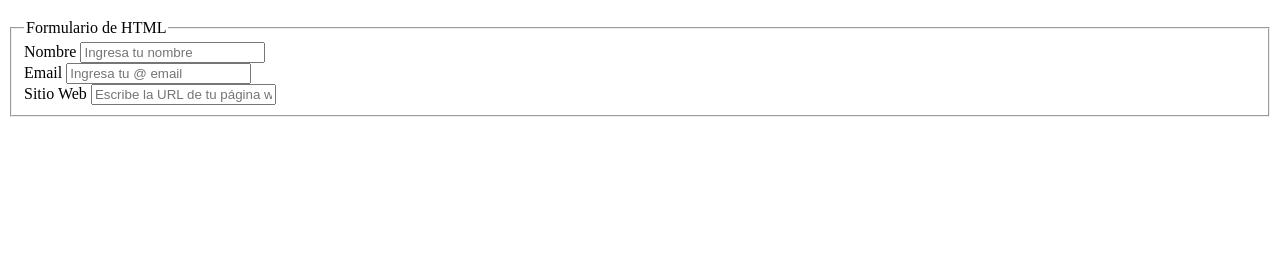
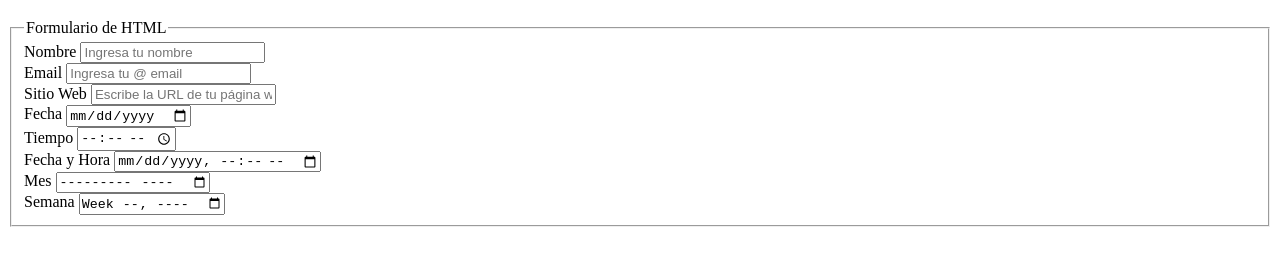
Before and after one commit to salvadorpulido-commits/salvadorpulido-commits.github.io, a plain HTML site: page EjerciciosHtml/Boletin02/Ej5_form_de_prueba_html5.html in a window 1280 px wide. Shown: the part 61-326 px from the top of the page. Drawn offline with Linux system fonts and the light colour scheme.

Commit message:
ejercicio 5 html

```diff
--- a/EjerciciosHtml/Boletin02/Ej5_form_de_prueba_html5.html
+++ b/EjerciciosHtml/Boletin02/Ej5_form_de_prueba_html5.html
@@ -47,6 +47,20 @@
             <label for="url">Sitio Web</label>
             <input type="url" name="url" id="url" placeholder="Escribe la URL de tu página web personal">
             <br>
+            <label for="fecha">Fecha</label>
+            <input type="date" name="fecha" id="fecha">
+            <br>
+            <label for="tiempo">Tiempo</label>
+            <input type="time" name="tiempo" id="tiempo">
+            <br>
+            <label for="fechahora">Fecha y Hora</label>
+            <input type="datetime-local" name="fechahora" id="fechahora">
+            <br>
+            <label for="mes">Mes</label>
+            <input type="month" name="mes" id="mes">
+            <br>
+            <label for="semana">Semana</label>
+            <input type="week" name="semana" id="semana">
 
 
 
```
